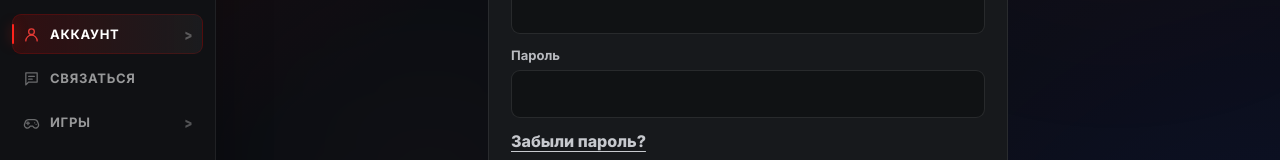
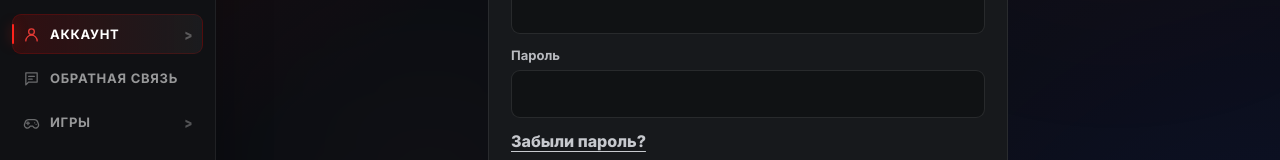
Before and after one commit to HowardSTAR/FormulaOneBot, a React (Vite) app in the folder front/: page /account in a window 1280 px wide. Shown: the part 411-571 px from the top of the page. Built offline with nearby package versions, Linux system fonts and the light colour scheme; no server answers.

Commit message:
изменено название

```diff
--- a/front/src/components/AppHeader.tsx
+++ b/front/src/components/AppHeader.tsx
@@ -20,7 +20,7 @@ const PRIMARY_NAV_ITEMS: NavItem[] = [
   { to: "/compare", label: "Сравнение", icon: "compare", activePaths: ["/compare"] },
   { to: "/predictions", label: "Прогнозы", icon: "predictions", activePaths: ["/predictions"] },
   { to: "/account", label: "Аккаунт", icon: "account", activePaths: ["/account"] },
-  { to: "/contact-admin", label: "Связаться", icon: "contact", activePaths: ["/contact-admin"] },
+  { to: "/contact-admin", label: "Обратная связь", icon: "contact", activePaths: ["/contact-admin"] },
 ];
 
 function NavIcon({ name }: { name: IconName }) {
```
